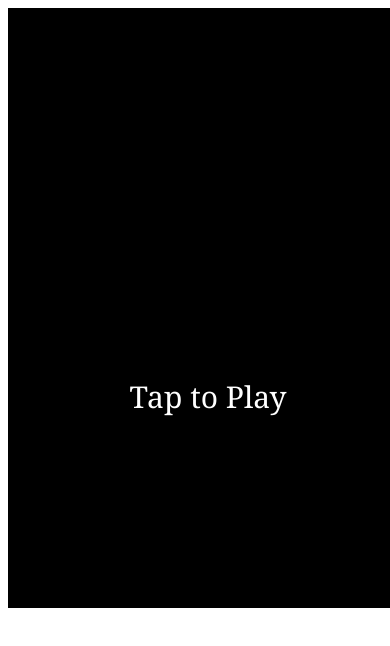
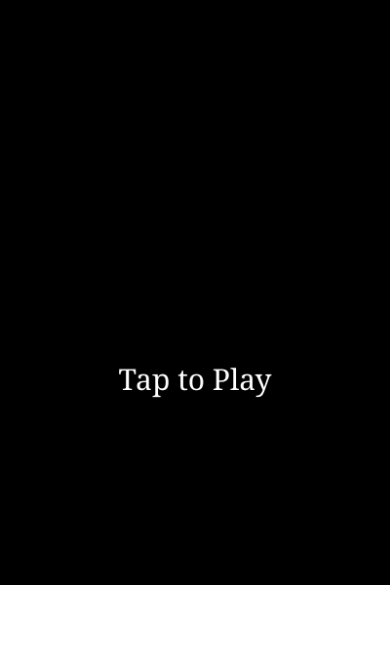
Before and after one commit to Dennis-Johnson/IECSEGame, a plain HTML site: page index.html in a window 390 px wide. Drawn offline with Linux system fonts and the light colour scheme.

Commit message:
Added resize scaling and renamed to index.html

```diff
--- a/color_switch.css
+++ b/color_switch.css
@@ -1,7 +1,20 @@
 body{
+    margin: 0;
+    padding: 0;
     overflow: hidden;
     font-family: 'Bangers', cursive;
+    background-color: black;
 }
 #container{
     margin:0 auto;
+    padding: 0;
+
 }
+#bod{
+    position: absolute;
+    left: auto;
+    top: auto;
+    width:400;
+    height: 600;
+    overflow: hidden;
+}
--- a/color_switch.html
+++ b/index.html
@@ -6,7 +6,7 @@
     <link rel="stylesheet" href="./color_switch.css">
 </head>
 
-<body id="bod" width="100%" height="100vh" style="background-color: white">
+<body id="bod" width="100%" height="100%" style="background-color: white">
     <div id="container"><canvas id="game_stage" width="400" height="600"></canvas></div>
     <script src="./color_switch.js"></script>
 </body>
@@ -174,10 +174,9 @@
         game.draw.strokeStyle = "white";
         game.draw.fillStyle = "white";
         game.draw.fillText("Domains: "+score,15,30)
-        game.draw.textAlign = "left"
+        game.draw.textAlign = "left";
+
         if (score >=1){
-            // game.draw.strokeText(domains[index], 20, 42);
-
             game.draw.save();
                 game.draw.textAlign = "center";
                 game.draw.textBaseline="middle"
@@ -187,9 +186,6 @@
                 game.draw.fillStyle="white"
                 game.draw.fillText(domains[index],game.w/2,570)
             game.draw.restore();
-
-
-
         }
         game.draw.drawImage(iecse_s, game.w - 65, 15, 50, 50);
 
@@ -267,9 +263,8 @@
         }
 
     }
-    //
+
     function obs_() {
-        //we loop it if ther i did not meet the condition and we draw the obstacles
         for (var i = 0; i < _obs.length; i++) {
             _obs[i].draw(i);
         }
@@ -316,6 +311,10 @@
     }
     bod.addEventListener("touchstart", function (e) { jump(); })
     bod.onkeypress = function (e) { if (e.keyCode == 32) jump(); }
+    window.addEventListener("resize",function(){
+        adjustScreen();
+        console.log(window.innerHeight+":"+window.innerWidth)
+    })
 
     function jump() {
         if (game.start == false && game.gameover == false) {
@@ -326,14 +325,35 @@
         gravity = 0;
         forceup = -3.5;
     }
+    function adjustScreen(){
+        var w = 400;
+        var h = 600;
 
+
+        if(window.innerWidth<400){
+            var scaleX = window.innerWidth/w;
+            game_stage.style.width = window.innerWidth;
+
+            if(window.innerHeight < 600){
+                game_stage.style.height=window.innerHeight;
+            }
+        }
+
+
+
+
+
+
+        console.log("CSS\n"+game_stage.style.width+':'+game_stage.style.height)
+        console.log("Canvas\n"+game_stage.width+':'+game_stage.height)
+        console.log("Window\n"+window.innerWidth+':'+window.innerHeight)
+
+    }
 
     window.onload = () => {
         // TODO Style the landing Page!
-        // TODO Scale the canvas for mobile
-        // game.draw.scale(0.75,0.75)
-        // main_();
 
+        adjustScreen();
         iecse_full.onload = function () {
             game.draw.drawImage(iecse_full, game.w / 2 - 100, game.h / 2 - 200, 200, 120)
         };
@@ -361,14 +381,14 @@
         game.draw.fillStyle = "black"
         game.draw.fillRect(0, 0, game.w, game.h)            //black BG
 
-        //center align wrt the middle of the canvas
+
         game.draw.textAlign = "center";
         game.draw.fillStyle = "white";
         game.draw.fillText("Game Over", game.w / 2, 200);
         game.draw.fillText("GBM Details bruh", game.w / 2, 300)
-        var timer = setTimeout(function () {
-            window.location = 'https://iecsemanipal.com'
-        }, 5000);                                            /*TODO uncomment later!*/
+        // var timer = setTimeout(function () {
+        //     window.location = 'https://iecsemanipal.com'
+        // }, 5000);                                            /*TODO uncomment later!*/
     }
 
 </script>
```
